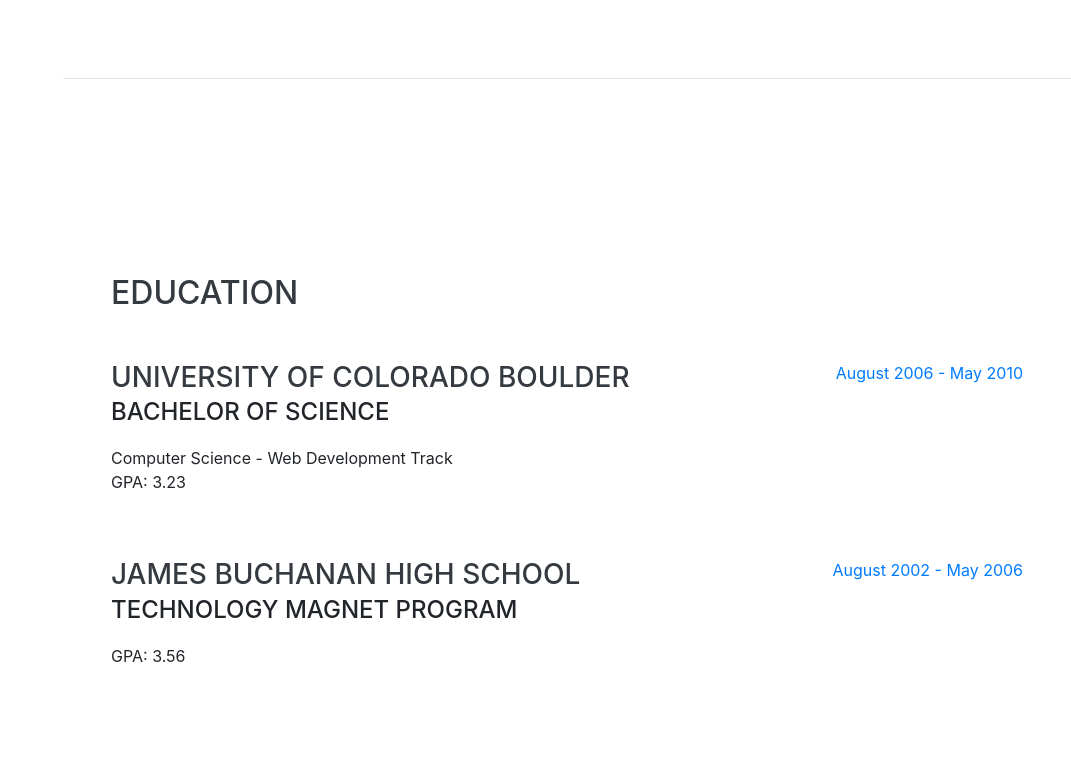
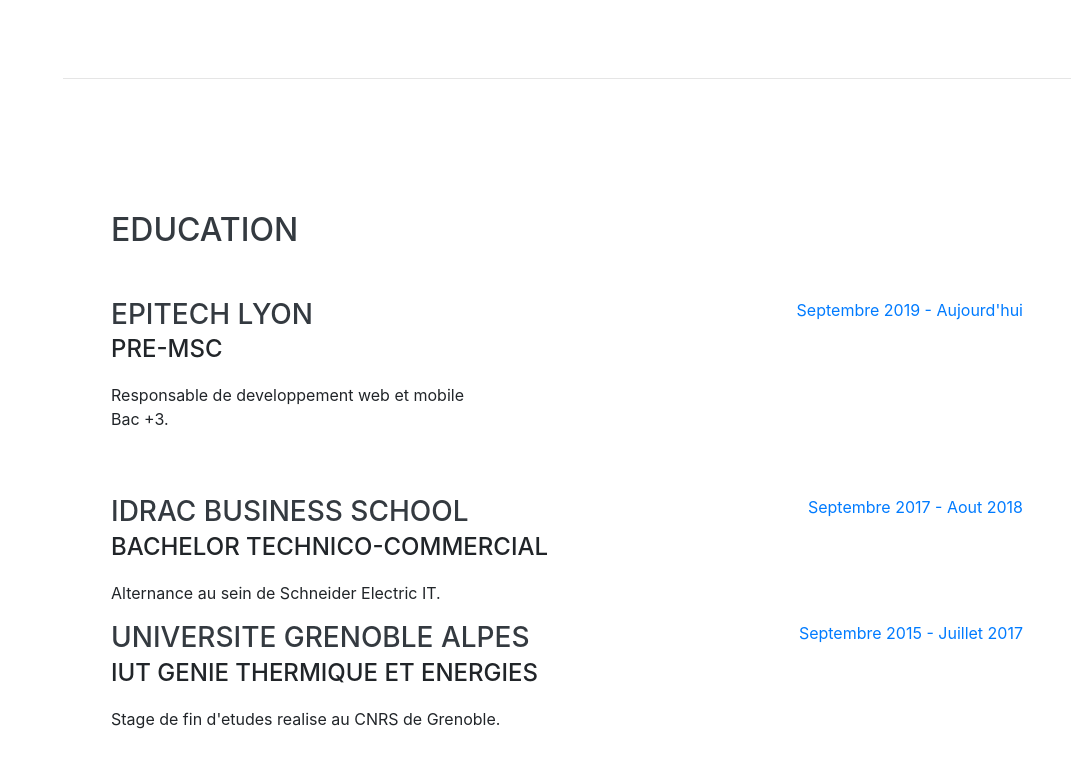
Before and after one commit to LuluLaGlue/LuluLaGlue.github.io, a website with bundled scripts: page index.html in a window 1280 px wide. Shown: the part 1523-2291 px from the top of the page, without its empty margins (209-1280 px from the left). Built offline with nearby package versions, Linux system fonts and the light colour scheme; a web font is replaced by a local one.

Commit message:
formation

```diff
--- a/index.html
+++ b/index.html
@@ -120,27 +120,37 @@
 
         <div class="resume-item d-flex flex-column flex-md-row justify-content-between mb-5">
           <div class="resume-content">
-            <h3 class="mb-0">University of Colorado Boulder</h3>
-            <div class="subheading mb-3">Bachelor of Science</div>
-            <div>Computer Science - Web Development Track</div>
-            <p>GPA: 3.23</p>
+            <h3 class="mb-0">Epitech Lyon</h3>
+            <div class="subheading mb-3">Pre-MSc</div>
+            <div>Responsable de developpement web et mobile</div>
+            <p>Bac +3.</p>
           </div>
           <div class="resume-date text-md-right">
-            <span class="text-primary">August 2006 - May 2010</span>
+            <span class="text-primary">Septembre 2019 - Aujourd'hui</span>
           </div>
         </div>
 
         <div class="resume-item d-flex flex-column flex-md-row justify-content-between">
           <div class="resume-content">
-            <h3 class="mb-0">James Buchanan High School</h3>
-            <div class="subheading mb-3">Technology Magnet Program</div>
-            <p>GPA: 3.56</p>
+            <h3 class="mb-0">IDRAC Business School</h3>
+            <div class="subheading mb-3">Bachelor Technico-commercial</div>
+            <p>Alternance au sein de Schneider Electric IT.</p>
           </div>
           <div class="resume-date text-md-right">
-            <span class="text-primary">August 2002 - May 2006</span>
+            <span class="text-primary">Septembre 2017 - Aout 2018</span>
           </div>
         </div>
 
+        <div class="resume-item d-flex flex-column flex-md-row justify-content-between">
+            <div class="resume-content">
+                <h3 class="mb-0">Universite Grenoble Alpes</h3>
+                <div class="subheading mb-3">IUT Genie Thermique et Energies</div>
+                <p>Stage de fin d'etudes realise au CNRS de Grenoble.</p>
+            </div>
+            <div class="resume-date text-md-right">
+                <span class="text-primary">Septembre 2015 - Juillet 2017</span>
+            </div>
+        </div>
       </div>
     </section>
 
```
